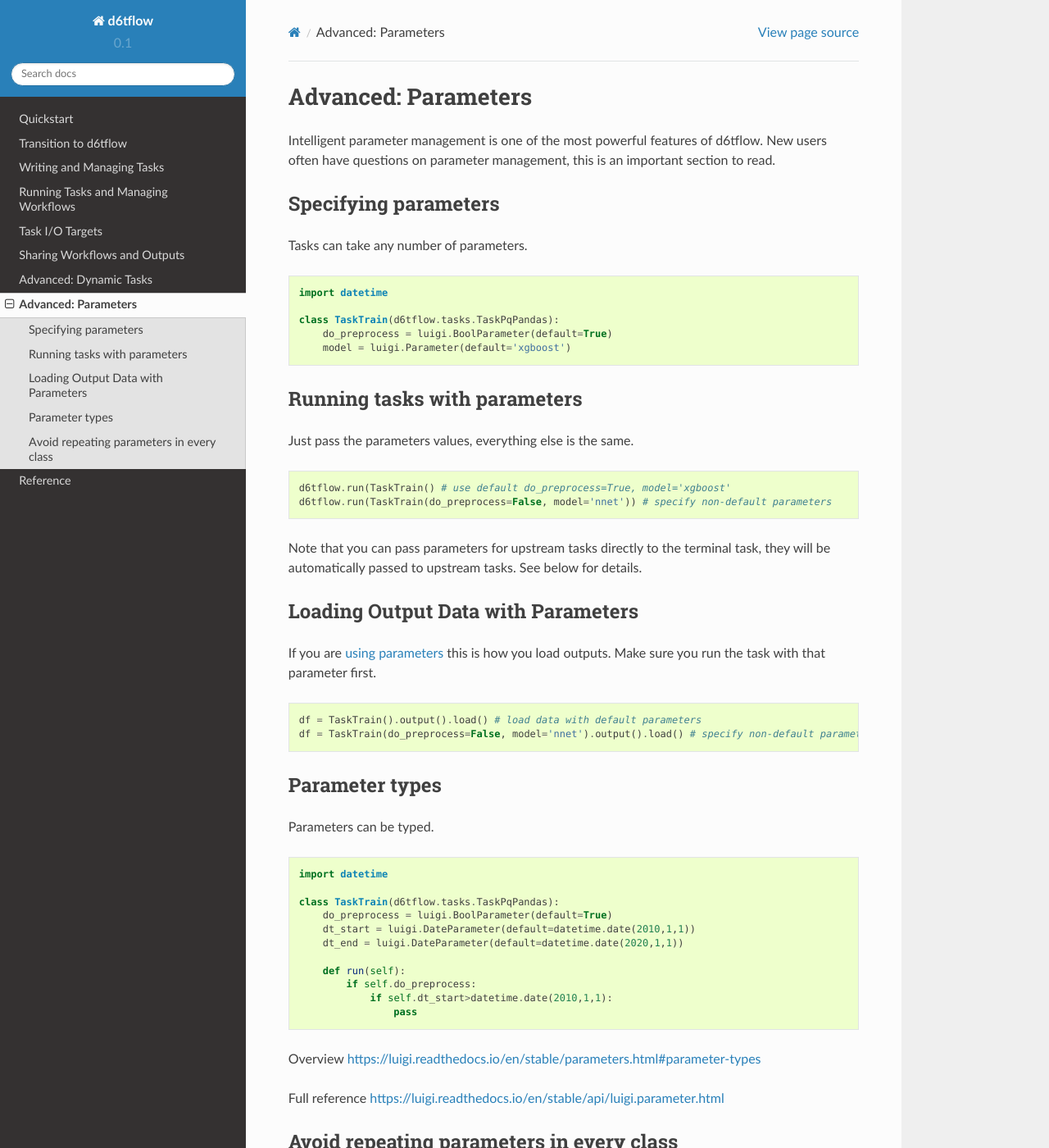
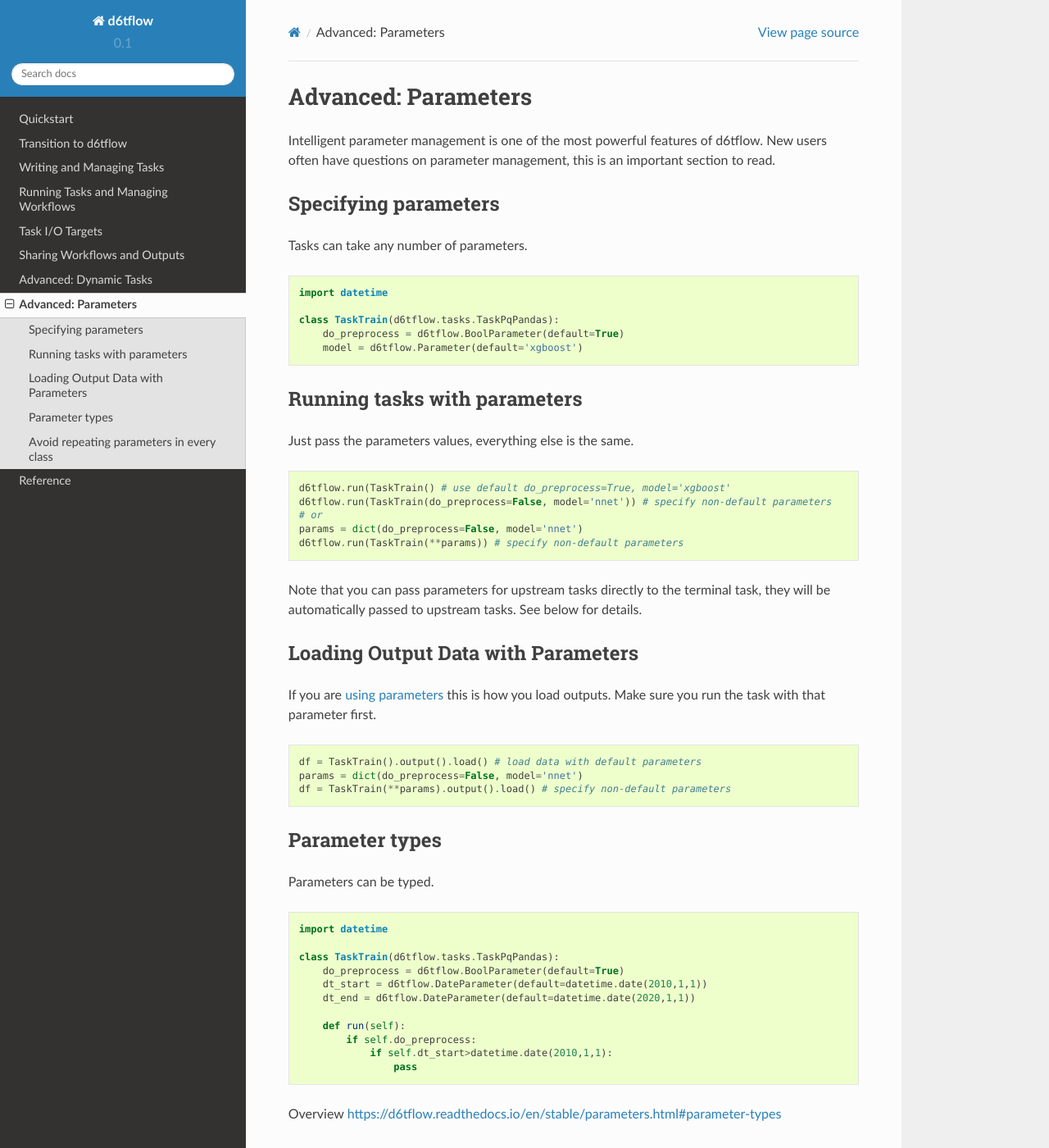
Before and after one commit to d6t/d6tflow, a Sphinx documentation site: the page built from docs/source/advparam.rst, in a window 1280 px wide and 1400 px high. Shown: the whole window at 82% size. Built offline with Sphinx 7.4.7 and the Read the Docs theme 2.0.0, drawn with Linux system fonts in a browser that asks for light colours; some of the changed text lies outside the part shown.

Commit message:
docs update

```diff
--- a/d6tflow/__init__.py
+++ b/d6tflow/__init__.py
@@ -110,7 +110,7 @@
 
     execution_summary = execution_summary if execution_summary is not None else d6tflow.settings.execution_summary
     opts = {**{'workers':workers, 'local_scheduler':True, 'log_level':d6tflow.settings.log_level},**kwargs}
-    if execution_summary:
+    if execution_summary and luigi.__version__>='3.0.0':
         opts['detailed_summary']=True
     result = luigi.build(tasks, **opts)
     if abort and not result.scheduling_succeeded:
--- a/docs/source/advparam.rst
+++ b/docs/source/advparam.rst
@@ -13,8 +13,8 @@
     import datetime
 
     class TaskTrain(d6tflow.tasks.TaskPqPandas):
-        do_preprocess = luigi.BoolParameter(default=True)
-        model = luigi.Parameter(default='xgboost')
+        do_preprocess = d6tflow.BoolParameter(default=True)
+        model = d6tflow.Parameter(default='xgboost')
 
 
 Running tasks with parameters
@@ -26,6 +26,9 @@
 
     d6tflow.run(TaskTrain() # use default do_preprocess=True, model='xgboost'
     d6tflow.run(TaskTrain(do_preprocess=False, model='nnet')) # specify non-default parameters
+    # or
+    params = dict(do_preprocess=False, model='nnet')
+    d6tflow.run(TaskTrain(**params)) # specify non-default parameters
 
 Note that you can pass parameters for upstream tasks directly to the terminal task, they will be automatically passed to upstream tasks. See below for details.
 
@@ -37,7 +40,8 @@
 .. code-block:: python
 
     df = TaskTrain().output().load() # load data with default parameters
-    df = TaskTrain(do_preprocess=False, model='nnet').output().load() # specify non-default parameters
+    params = dict(do_preprocess=False, model='nnet')
+    df = TaskTrain(**params).output().load() # specify non-default parameters
 
 
 Parameter types
@@ -50,18 +54,18 @@
     import datetime
 
     class TaskTrain(d6tflow.tasks.TaskPqPandas):
-        do_preprocess = luigi.BoolParameter(default=True)
-        dt_start = luigi.DateParameter(default=datetime.date(2010,1,1))
-        dt_end = luigi.DateParameter(default=datetime.date(2020,1,1))
+        do_preprocess = d6tflow.BoolParameter(default=True)
+        dt_start = d6tflow.DateParameter(default=datetime.date(2010,1,1))
+        dt_end = d6tflow.DateParameter(default=datetime.date(2020,1,1))
 
         def run(self):
             if self.do_preprocess:
                 if self.dt_start>datetime.date(2010,1,1):
                     pass
 
-Overview https://luigi.readthedocs.io/en/stable/parameters.html#parameter-types
+Overview https://d6tflow.readthedocs.io/en/stable/parameters.html#parameter-types
 
-Full reference https://luigi.readthedocs.io/en/stable/api/luigi.parameter.html
+Full reference https://d6tflow.readthedocs.io/en/stable/api/d6tflow.parameter.html
 
 Avoid repeating parameters in every class
 ------------------------------------------------------------
@@ -72,9 +76,9 @@
 
 
     class TaskTrain(d6tflow.tasks.TaskPqPandas):
-        do_preprocess = luigi.BoolParameter(default=True)
-        dt_start = luigi.DateParameter(default=datetime.date(2010,1,1))
-        dt_end = luigi.DateParameter(default=datetime.date(2020,1,1))
+        do_preprocess = d6tflow.BoolParameter(default=True)
+        dt_start = d6tflow.DateParameter(default=datetime.date(2010,1,1))
+        dt_end = d6tflow.DateParameter(default=datetime.date(2020,1,1))
         # ...
 
     @d6tflow.requires(TaskTrain) # automatically inherits parameters
@@ -102,11 +106,11 @@
 .. code-block:: python
 
     class TaskTrain(d6tflow.tasks.TaskPqPandas):
-        do_preprocess = luigi.BoolParameter(default=True)
+        do_preprocess = d6tflow.BoolParameter(default=True)
 
     class TaskPredict(d6tflow.tasks.TaskPqPandas):
-        dt_start = luigi.DateParameter(default=datetime.date(2010,1,1))
-        dt_end = luigi.DateParameter(default=datetime.date(2020,1,1))
+        dt_start = d6tflow.DateParameter(default=datetime.date(2010,1,1))
+        dt_end = d6tflow.DateParameter(default=datetime.date(2020,1,1))
 
     @d6tflow.requires(TaskTrain,TaskPredict) # inherit all params from input tasks
     class TaskEvaluate(d6tflow.tasks.TaskPickle):
@@ -138,6 +142,6 @@
 
 For another ML example see https://github.com/d6t/d6tflow/blob/master/docs/example-ml.md
 
-For more details see https://luigi.readthedocs.io/en/stable/api/luigi.util.html
+For more details see https://d6tflow.readthedocs.io/en/stable/api/d6tflow.util.html
 
 The project template also implements task parameter inheritance https://github.com/d6t/d6tflow-template
```
Also changed, not shown: README.md (+5 -5 lines), docs/example-minimal-cache.py (added, +29 -0 lines), docs/example-ml.md (+2 -4 lines), docs/example.py (+29 -40 lines), docs/source/tasks.rst (+32 -24 lines), docs/example.ipynb, 1 other file.
